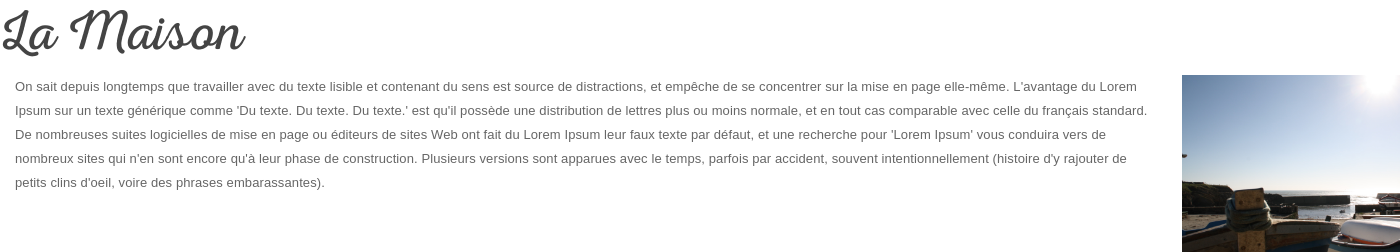
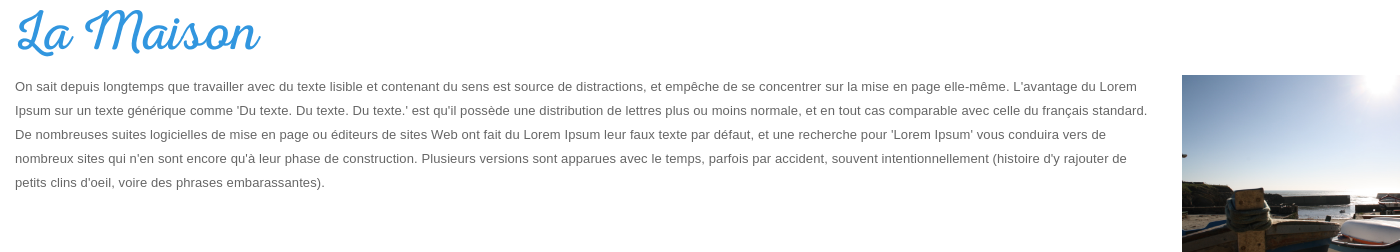
Before and after one commit to Digital-Design/Maison-Vacances, a PHP site: page / in a window 1400 px wide; the page is wider, and only the part inside the window is pictured. Shown: the part 321-573 px from the top of that part. Run offline with PHP 8.4, Linux system fonts and the light colour scheme.

Commit message:
css + index

```diff
--- a/css/main.css
+++ b/css/main.css
@@ -19,12 +19,20 @@ h1 {
 	font-family: 'Nexa Rust Script', Arial;
 }
 
-h1.fond-bleu {
-	color: #3196DF;
+.fond-bleu {
+	background-color: #3196DF;
 }
 
-h1.fond-blanc {
+.fond-blanc {
+	background-color: #fff;
+}
+
+.fond-bleu h1 {
 	color: #fff;
+}
+
+.fond-blanc h1 {
+	color: #3196DF;
 }
 
 /* --------------------- Nav --------------------- */
--- a/index.html
+++ b/index.html
@@ -68,11 +68,13 @@
 		</a>
 	</div>
 
-	<div class="container-fluid">
 
 	<!-- Categorie La maison -->
-		<div class="row" id="categorie-maison">
+	<section id="categorie-maison" class="fond-blanc">
+		<div class="container-fluid">
 			<h1>La Maison</h1>
+			<div class="row">
+
 				<div class="col-md-10">
 					On sait depuis longtemps que travailler avec du texte lisible et contenant du sens est source de distractions, et empêche de se concentrer sur la mise en page elle-même. L'avantage du Lorem Ipsum sur un texte générique comme 'Du texte. Du texte. Du texte.' est qu'il possède une distribution de lettres plus ou moins normale, et en tout cas comparable avec celle du français standard. De nombreuses suites logicielles de mise en page ou éditeurs de sites Web ont fait du Lorem Ipsum leur faux texte par défaut, et une recherche pour 'Lorem Ipsum' vous conduira vers de nombreux sites qui n'en sont encore qu'à leur phase de construction. Plusieurs versions sont apparues avec le temps, parfois par accident, souvent intentionnellement (histoire d'y rajouter de petits clins d'oeil, voire des phrases embarassantes).
 				</div>
@@ -88,10 +90,14 @@
 					On sait depuis longtemps que travailler avec du texte lisible et contenant du sens est source de distractions, et empêche de se concentrer sur la mise en page elle-même. L'avantage du Lorem Ipsum sur un texte générique comme 'Du texte. Du texte. Du texte.' est qu'il possède une distribution de lettres plus ou moins normale, et en tout cas comparable avec celle du français standard. De nombreuses suites logicielles de mise en page ou éditeurs de sites Web ont fait du Lorem Ipsum leur faux texte par défaut, et une recherche pour 'Lorem Ipsum' vous conduira vers de nombreux sites qui n'en sont encore qu'à leur phase de construction. Plusieurs versions sont apparues avec le temps, parfois par accident, souvent intentionnellement (histoire d'y rajouter de petits clins d'oeil, voire des phrases embarassantes).
 				</div>
 			</div>
+		</div>
+	</section>
 
 	<!-- Categorie Les alentours -->
-		<div class="row" id="categorie-alentours">
+	<section id="categorie-alentours" class="fond-bleu">
+		<div class="container-fluid">
 			<h1>Les Alentours</h1>
+			<div class="row">
 				<div class="col-md-4">
 					<img src="img/alentours-1.JPG" alt="alentours1" height="200px">
 				</div>
@@ -102,10 +108,14 @@
 					<img src="img/alentours-3.JPG" alt="alentours3" height="200px">
 				</div>
 			</div>
+		</div>
+	</section>
 
 	<!-- Categorie Contact -->
-		<form id="categorie-contact">
+	<section id="categorie-contact" class="fond-blanc">
+		<div class="container-fluid">
 			<h1>Nous Contacter</h1>
+			<form>
 				<div class="form-group">
 					<label for="exampleInputEmail1">Email</label>
 					<input type="email" class="form-control" id="exampleInputEmail1" placeholder="Email">
@@ -117,6 +127,8 @@
 				<button type="submit" class="btn btn-default">Submit</button>
 			</form>
 		</div>
+	</section>
+
 
 	<!-- Footer -->
 	<footer>
```
Lines whose indentation alone changed are shown as unchanged.
